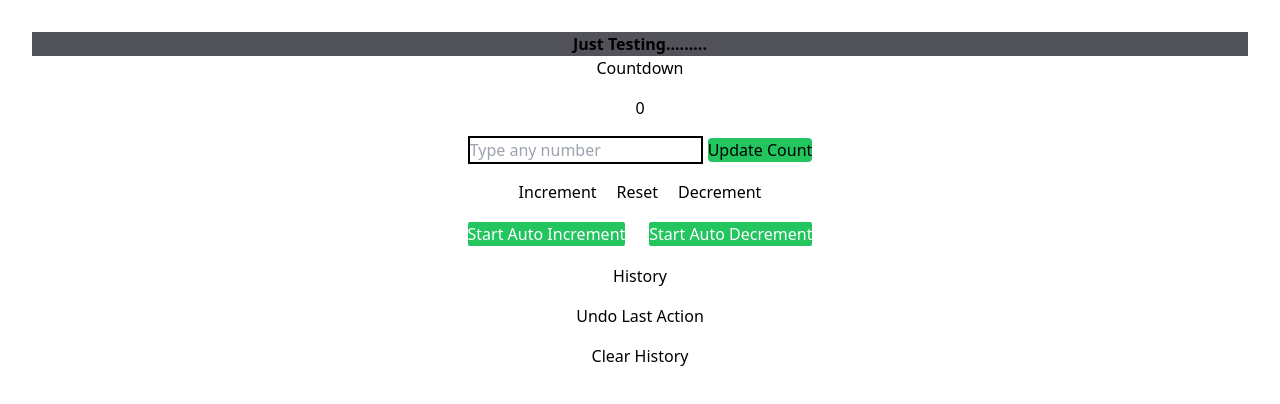
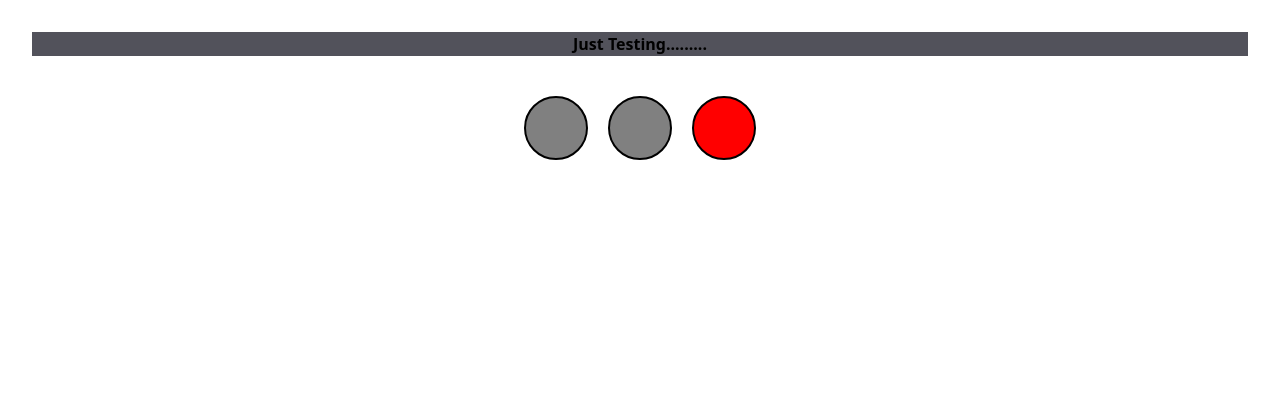
Before and after one commit to nkashyap01/React-Revision, a React (Vite) app: page / in a window 1280 px wide. Shown: the top 404 px of the page. Built offline with nearby package versions, Linux system fonts and the light colour scheme.

Commit message:
Created Traffic component to change lights every second

```diff
--- a/src/App.jsx
+++ b/src/App.jsx
@@ -1,11 +1,8 @@
 // import { createContext, useState } from "react";
 import "./App.css";
-import Accordian from "./components/Accordian";
+import Traffic from "./trafficLights/Traffic";
 // import { CartProvider } from "./components/CartContext";
 // import ChangeBg from "./components/ChangeBg";
-import Count from "./components/Count";
-import StarRating from "./components/products/StarRating";
-import Counter from "./components/Counter";
 // import Fetch from "./components/Fetch";
 // import Filter from "./components/Filter";
 // import FunctionalComponent from "./components/functional-component";
@@ -44,7 +41,7 @@ function App() {
 </ThemeContext.Provider> */}
       {/* <Accordian/> */}
       {/* <StarRating noOfStars={5}/> */}
-      <Counter/>
+      <Traffic/>
       </div>
 
     </>
--- /dev/null
+++ b/src/trafficLights/Signal.jsx
@@ -0,0 +1,15 @@
+import React from 'react'
+
+const Signal = ({color, isActive}) => {
+  const style = {
+    backgroundColor: isActive ? color : "gray"
+  };
+  return (
+    <div  className="w-16 h-16 border-2 border-black rounded-full"
+    style={style}>
+
+    </div>
+  )
+}
+
+export default Signal
--- /dev/null
+++ b/src/trafficLights/Traffic.jsx
@@ -0,0 +1,28 @@
+import React, { useEffect, useState } from 'react'
+import Signal from './Signal'
+
+const Traffic = ({lights=["green", "yellow", "red"]}) => {
+  const [active, setActive] = useState(0);
+  useEffect(()=>{
+    setInterval(()=>{
+      setActive((prevActive)=>{
+        return (prevActive+1)%lights.length;
+      })
+
+    }, 1000)
+  }, [])
+  return (
+    <div className = "flex flex-column mt-10 gap-5 justify-center">
+        {
+            lights.map((color, index)=>{
+                return(
+                  <Signal isActive={active===index}  color={color}  key={index} />
+                )
+            })
+        }
+
+    </div>
+  )
+}
+
+export default Traffic
```
